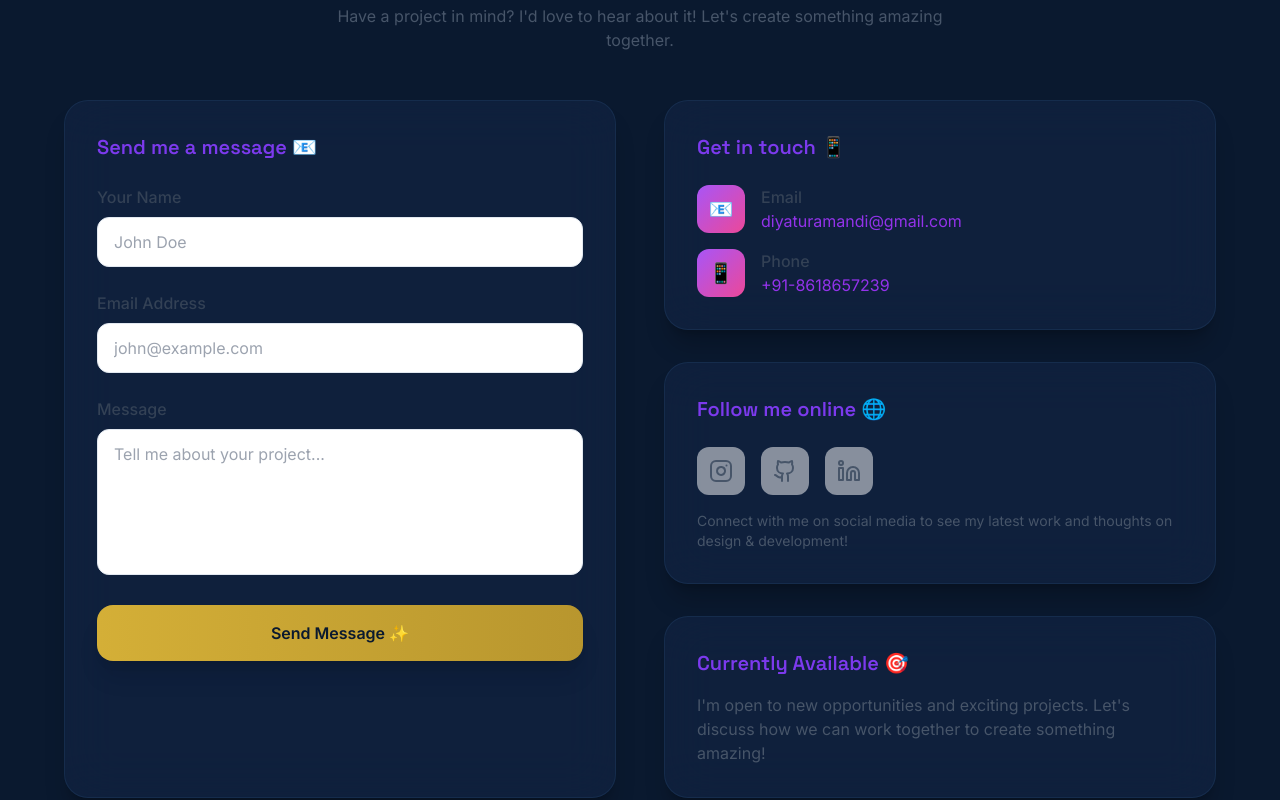
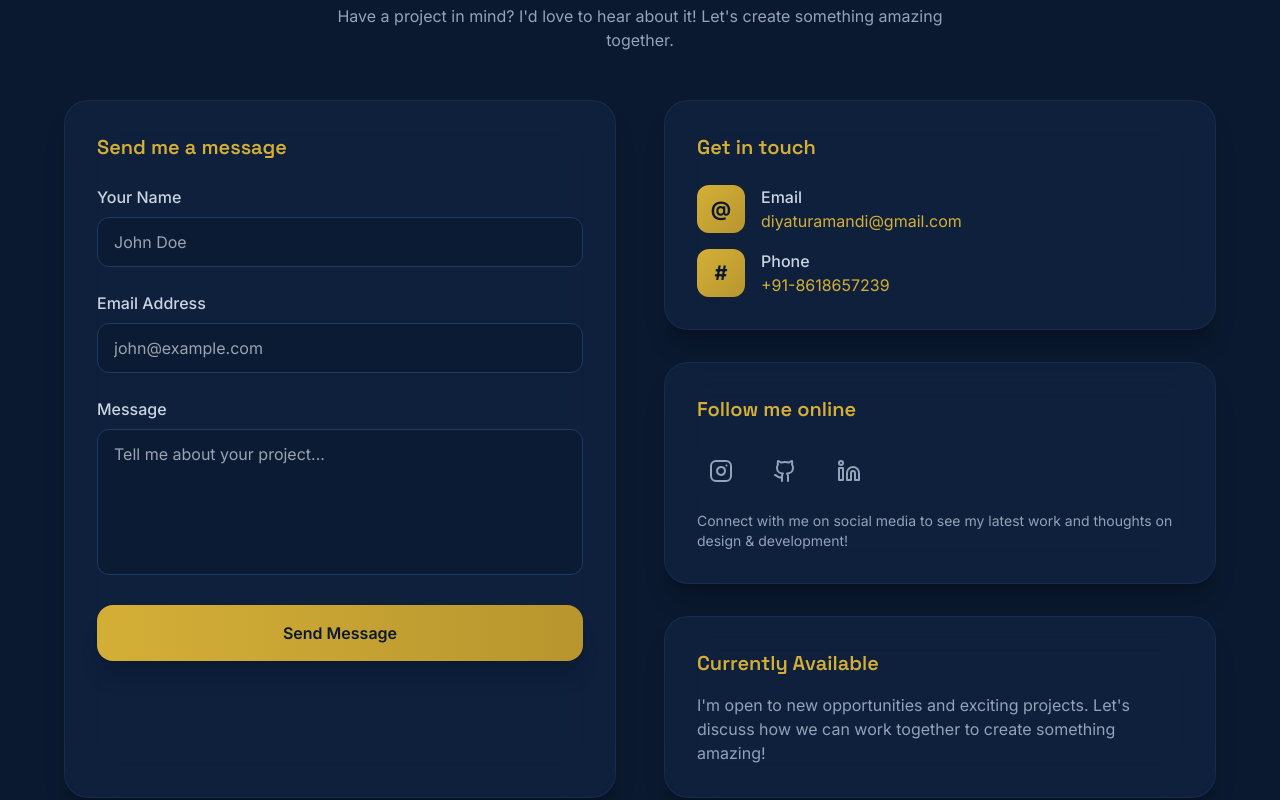
Before and after one commit to diya-turamandi/diya-turamandi, a React (Vite) app: page / in a window 1280 px wide. Shown: the part 7240-8040 px from the top of the page. Built offline with nearby package versions, Linux system fonts and the light colour scheme.

Commit message:
Changes
Co-authored-by: diya-turamandi <200175777+diya-turamandi@users.noreply.github.com>

```diff
--- a/src/components/Contact.tsx
+++ b/src/components/Contact.tsx
@@ -37,7 +37,7 @@ const Contact = () => {
       );
 
       toast({
-        title: "Message Sent! 🎉",
+        title: "Message Sent!",
         description: "Thanks for reaching out! I'll get back to you soon.",
       });
 
@@ -66,19 +66,19 @@ const Contact = () => {
       name: 'Instagram',
       icon: Instagram,
       url: 'https://instagram.com/diya_turamandi',
-      color: 'hover:text-pink-600'
+      color: 'hover:text-[#d4af37]'
     },
     {
       name: 'GitHub',
       icon: Github,
       url: 'https://github.com/diya-turamandi',
-      color: 'hover:text-slate-800'
+      color: 'hover:text-[#e6f1ff]'
     },
     {
       name: 'LinkedIn',
       icon: Linkedin,
       url: 'https://linkedin.com/in/diya-turamandi-007875263',
-      color: 'hover:text-blue-600'
+      color: 'hover:text-[#64b5f6]'
     }
   ];
 
@@ -86,23 +86,23 @@ const Contact = () => {
     <section id="contact" className="py-20">
       <div className="container mx-auto px-6">
         <div className="max-w-6xl mx-auto">
-          <h2 className="text-3xl md:text-4xl font-bold text-center mb-4 gradient-text">
+          <h2 className="text-3xl md:text-4xl font-bold text-center mb-4 gradient-text font-space-grotesk">
             Let's Work Together
           </h2>
-          <p className="text-center text-slate-600 mb-12 max-w-2xl mx-auto">
+          <p className="text-center text-slate-400 mb-12 max-w-2xl mx-auto">
             Have a project in mind? I'd love to hear about it! Let's create something amazing together.
           </p>
 
           <div className="grid lg:grid-cols-2 gap-12">
             {/* Contact Form */}
             <div className="glass-card rounded-3xl p-8">
-              <h3 className="text-xl font-semibold mb-6 text-purple-700">
-                Send me a message 📧
+              <h3 className="text-xl font-semibold mb-6 text-[#d4af37] font-space-grotesk">
+                Send me a message
               </h3>
 
               <form onSubmit={handleSubmit} className="space-y-6">
                 <div>
-                  <label htmlFor="name" className="block text-slate-700 font-medium mb-2">
+                  <label htmlFor="name" className="block text-slate-300 font-medium mb-2">
                     Your Name
                   </label>
                   <input
@@ -113,13 +113,13 @@ const Contact = () => {
                     onChange={handleChange}
                     required
                     disabled={isLoading}
-                    className="w-full px-4 py-3 rounded-xl border border-slate-200 focus:border-purple-500 focus:ring-2 focus:ring-purple-200 outline-none transition-all duration-300 disabled:opacity-50"
+                    className="w-full px-4 py-3 rounded-xl border border-[#1e3a5f] bg-[#0a192f]/50 text-slate-200 focus:border-[#d4af37] focus:ring-2 focus:ring-[#d4af37]/20 outline-none transition-all duration-300 disabled:opacity-50"
                     placeholder="John Doe"
                   />
                 </div>
 
                 <div>
-                  <label htmlFor="email" className="block text-slate-700 font-medium mb-2">
+                  <label htmlFor="email" className="block text-slate-300 font-medium mb-2">
                     Email Address
                   </label>
                   <input
@@ -130,13 +130,13 @@ const Contact = () => {
                     onChange={handleChange}
                     required
                     disabled={isLoading}
-                    className="w-full px-4 py-3 rounded-xl border border-slate-200 focus:border-purple-500 focus:ring-2 focus:ring-purple-200 outline-none transition-all duration-300 disabled:opacity-50"
+                    className="w-full px-4 py-3 rounded-xl border border-[#1e3a5f] bg-[#0a192f]/50 text-slate-200 focus:border-[#d4af37] focus:ring-2 focus:ring-[#d4af37]/20 outline-none transition-all duration-300 disabled:opacity-50"
                     placeholder="john@example.com"
                   />
                 </div>
 
                 <div>
-                  <label htmlFor="message" className="block text-slate-700 font-medium mb-2">
+                  <label htmlFor="message" className="block text-slate-300 font-medium mb-2">
                     Message
                   </label>
                   <textarea
@@ -147,7 +147,7 @@ const Contact = () => {
                     required
                     disabled={isLoading}
                     rows={5}
-                    className="w-full px-4 py-3 rounded-xl border border-slate-200 focus:border-purple-500 focus:ring-2 focus:ring-purple-200 outline-none transition-all duration-300 resize-none disabled:opacity-50"
+                    className="w-full px-4 py-3 rounded-xl border border-[#1e3a5f] bg-[#0a192f]/50 text-slate-200 focus:border-[#d4af37] focus:ring-2 focus:ring-[#d4af37]/20 outline-none transition-all duration-300 resize-none disabled:opacity-50"
                     placeholder="Tell me about your project..."
                   />
                 </div>
@@ -157,7 +157,7 @@ const Contact = () => {
                   disabled={isLoading}
                   className="btn-primary w-full disabled:opacity-50 disabled:cursor-not-allowed"
                 >
-                  {isLoading ? 'Sending...' : 'Send Message ✨'}
+                  {isLoading ? 'Sending...' : 'Send Message'}
                 </button>
               </form>
             </div>
@@ -165,30 +165,30 @@ const Contact = () => {
             {/* Contact Info */}
             <div className="space-y-8">
               <div className="glass-card rounded-3xl p-8">
-                <h3 className="text-xl font-semibold mb-6 text-purple-700">
-                  Get in touch 📱
+                <h3 className="text-xl font-semibold mb-6 text-[#d4af37] font-space-grotesk">
+                  Get in touch
                 </h3>
 
                 <div className="space-y-4">
                   <div className="flex items-center gap-4">
-                    <div className="w-12 h-12 bg-gradient-to-br from-purple-500 to-pink-500 rounded-xl flex items-center justify-center">
-                      <span className="text-white text-xl">📧</span>
+                    <div className="w-12 h-12 bg-gradient-to-br from-[#d4af37] to-[#b8962e] rounded-xl flex items-center justify-center">
+                      <span className="text-[#0a192f] text-xl font-bold">@</span>
                     </div>
                     <div>
-                      <p className="font-medium text-slate-700">Email</p>
-                      <a href="mailto:diyaturamandi@gmail.com" className="text-purple-600 hover:text-purple-700 transition-colors duration-300">
+                      <p className="font-medium text-slate-300">Email</p>
+                      <a href="mailto:diyaturamandi@gmail.com" className="text-[#d4af37] hover:text-[#e8d5a3] transition-colors duration-300">
                         diyaturamandi@gmail.com
                       </a>
                     </div>
                   </div>
 
                   <div className="flex items-center gap-4">
-                    <div className="w-12 h-12 bg-gradient-to-br from-purple-500 to-pink-500 rounded-xl flex items-center justify-center">
-                      <span className="text-white text-xl">📱</span>
+                    <div className="w-12 h-12 bg-gradient-to-br from-[#d4af37] to-[#b8962e] rounded-xl flex items-center justify-center">
+                      <span className="text-[#0a192f] text-xl font-bold">#</span>
                     </div>
                     <div>
-                      <p className="font-medium text-slate-700">Phone</p>
-                      <a href="tel:+91-8618657239" className="text-purple-600 hover:text-purple-700 transition-colors duration-300">
+                      <p className="font-medium text-slate-300">Phone</p>
+                      <a href="tel:+91-8618657239" className="text-[#d4af37] hover:text-[#e8d5a3] transition-colors duration-300">
                         +91-8618657239
                       </a>
                     </div>
@@ -197,8 +197,8 @@ const Contact = () => {
               </div>
 
               <div className="glass-card rounded-3xl p-8">
-                <h3 className="text-xl font-semibold mb-6 text-purple-700">
-                  Follow me online 🌐
+                <h3 className="text-xl font-semibold mb-6 text-[#d4af37] font-space-grotesk">
+                  Follow me online
                 </h3>
 
                 <div className="flex gap-4">
@@ -208,23 +208,23 @@ const Contact = () => {
                       href={social.url}
                       target="_blank"
                       rel="noopener noreferrer"
-                      className={`w-12 h-12 bg-white/50 rounded-xl flex items-center justify-center text-slate-600 ${social.color} transition-all duration-300 hover:scale-110 hover:shadow-lg`}
+                      className={`w-12 h-12 bg-[#112240]/50 rounded-xl flex items-center justify-center text-slate-400 ${social.color} transition-all duration-300 hover:scale-110 hover:shadow-lg`}
                     >
                       <social.icon className="w-6 h-6" />
                     </a>
                   ))}
                 </div>
 
-                <p className="text-slate-600 mt-4 text-sm">
+                <p className="text-slate-400 mt-4 text-sm">
                   Connect with me on social media to see my latest work and thoughts on design & development!
                 </p>
               </div>
 
               <div className="glass-card rounded-3xl p-8">
-                <h3 className="text-xl font-semibold mb-4 text-purple-700">
-                  Currently Available 🎯
+                <h3 className="text-xl font-semibold mb-4 text-[#d4af37] font-space-grotesk">
+                  Currently Available
                 </h3>
-                <p className="text-slate-600">
+                <p className="text-slate-400">
                   I'm open to new opportunities and exciting projects.
                   Let's discuss how we can work together to create something amazing!
                 </p>
```
